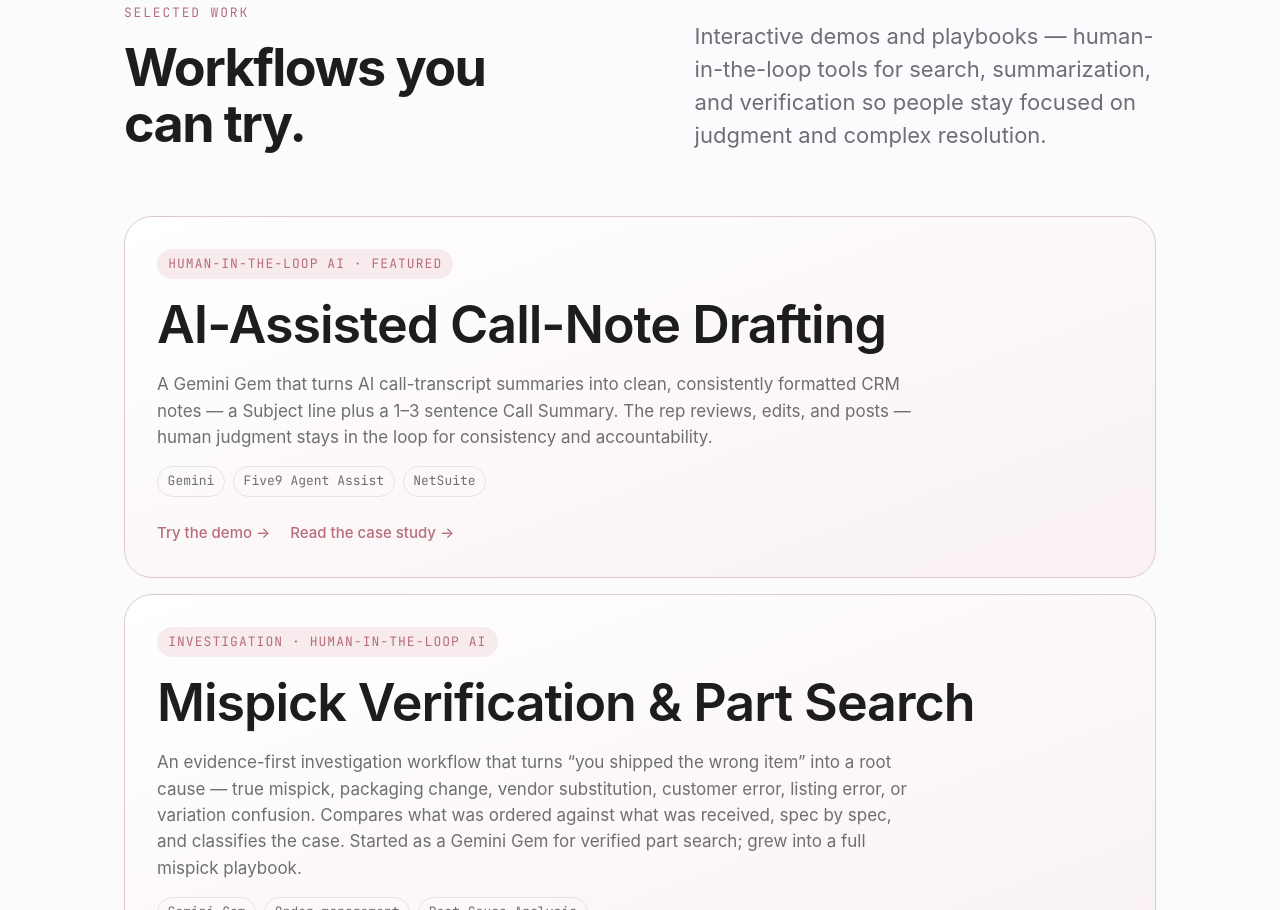
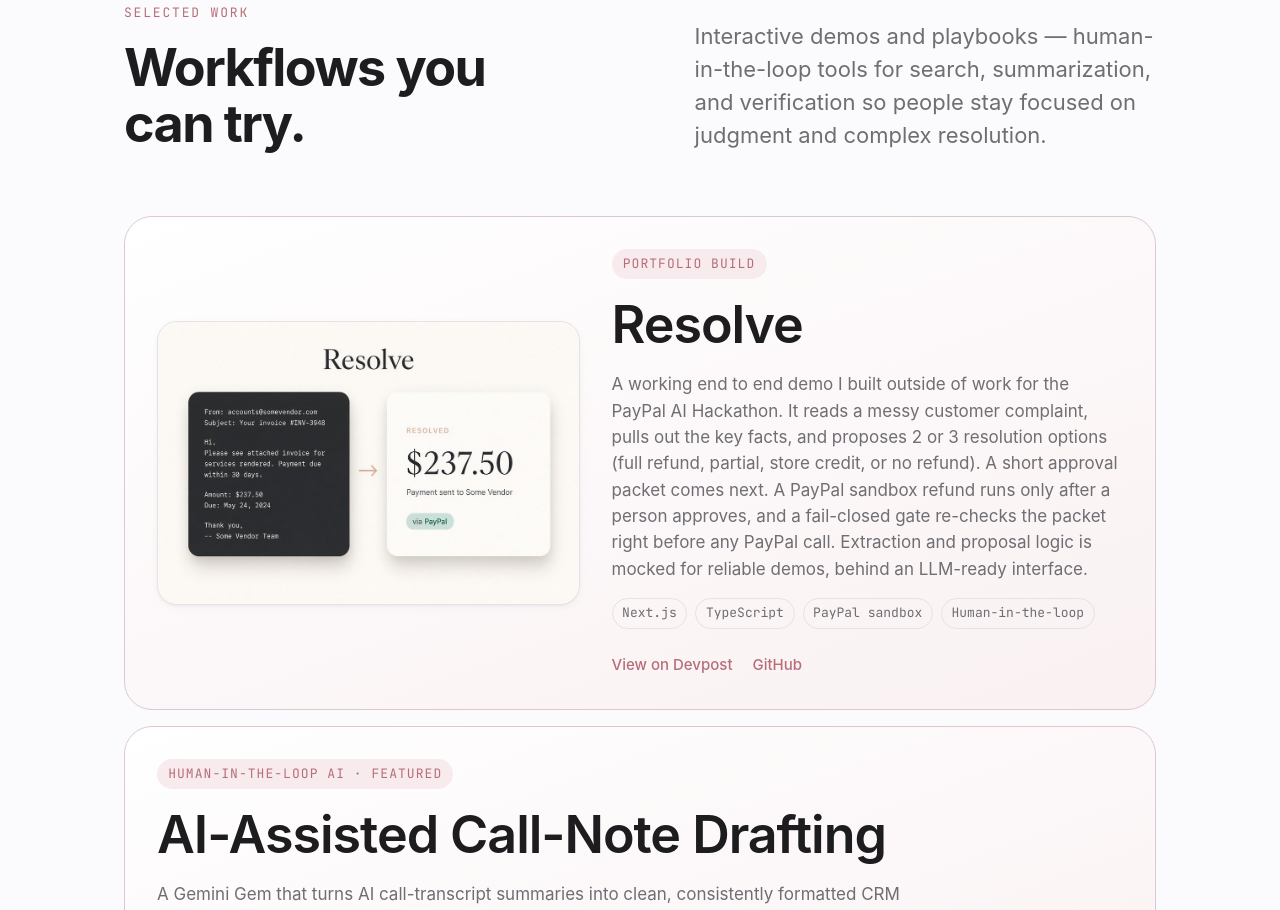
Before and after one commit to janackeh/janackeh-me, a plain HTML site: page index.html in a window 1280 px wide. Shown: the part 4616-5526 px from the top of the page. Drawn offline with Linux system fonts and the light colour scheme; a web font is replaced by a local one.

Commit message:
Add Resolve project

```diff
--- a/index.html
+++ b/index.html
@@ -157,6 +157,13 @@
           </article>
 
           <article class="toolkit-card reveal">
+            <div class="project-tag">Portfolio build</div>
+            <h3 class="toolkit-name">Resolve</h3>
+            <p class="toolkit-use">A working end to end demo I built outside of work. It reads a messy complaint, proposes 2 or 3 resolution options, and runs a PayPal sandbox refund only after a person approves.</p>
+            <p class="toolkit-proof"><a href="https://devpost.com/software/resolve-vhe4mz" target="_blank" rel="noopener noreferrer">View on Devpost</a> · <a href="https://github.com/janackeh/resolve" target="_blank" rel="noopener noreferrer">GitHub</a></p>
+          </article>
+
+          <article class="toolkit-card reveal">
             <div class="project-tag">Literacy</div>
             <h3 class="toolkit-name">MCP &amp; multi-agent awareness</h3>
             <p class="toolkit-use">Actively learning the agent ecosystem — Model Context Protocol, multi-agent patterns, and how local tools connect — so I can partner with eng and AI teams with shared vocabulary and clear handoffs.</p>
@@ -180,6 +187,24 @@
         </div>
 
         <div class="project-grid">
+          <article class="project project-featured project-featured-media reveal">
+            <div class="project-media">
+              <img src="./assets/resolve-thumb.jpg" alt="Resolve graphic: a vendor invoice email next to a $237.50 PayPal payment confirmation" width="1000" height="671" loading="lazy" decoding="async" />
+            </div>
+            <div class="project-body">
+              <div class="project-tag">Portfolio build</div>
+              <h3 class="project-title">Resolve</h3>
+              <p class="project-desc">A working end to end demo I built outside of work for the PayPal AI Hackathon. It reads a messy customer complaint, pulls out the key facts, and proposes 2 or 3 resolution options (full refund, partial, store credit, or no refund). A short approval packet comes next. A PayPal sandbox refund runs only after a person approves, and a fail-closed gate re-checks the packet right before any PayPal call. Extraction and proposal logic is mocked for reliable demos, behind an LLM-ready interface.</p>
+              <div class="project-meta">
+                <span>Next.js</span><span>TypeScript</span><span>PayPal sandbox</span><span>Human-in-the-loop</span>
+              </div>
+              <div class="project-links">
+                <a href="https://devpost.com/software/resolve-vhe4mz" target="_blank" rel="noopener noreferrer" class="project-link">View on Devpost</a>
+                <a href="https://github.com/janackeh/resolve" target="_blank" rel="noopener noreferrer" class="project-link">GitHub</a>
+              </div>
+            </div>
+          </article>
+
           <article class="project project-featured reveal">
             <div class="project-tag">Human-in-the-loop AI · Featured</div>
             <h3 class="project-title">AI-Assisted Call-Note Drafting</h3>
--- a/style.css
+++ b/style.css
@@ -420,6 +420,35 @@
 .project-featured .project-title {
   font-size: var(--text-2xl);
 }
+
+.project-featured-media {
+  display: grid;
+  grid-template-columns: minmax(0, 0.95fr) minmax(0, 1.15fr);
+  align-items: center;
+  gap: var(--space-8);
+}
+.project-media {
+  margin: 0;
+  border-radius: var(--radius-lg);
+  overflow: hidden;
+  border: 1px solid var(--color-border);
+  background: var(--color-surface-2);
+  box-shadow: var(--shadow-sm);
+}
+.project-media img {
+  display: block;
+  width: 100%;
+  height: auto;
+  aspect-ratio: 1000 / 671;
+  object-fit: cover;
+}
+.project-featured-media .project-body {
+  display: flex;
+  flex-direction: column;
+  gap: var(--space-4);
+  min-width: 0;
+}
+
 .project-desc {
   color: var(--color-text-muted);
   line-height: 1.55;
@@ -762,6 +791,10 @@
 
 /* ---------- Responsive ---------- */
 @media (max-width: 900px) {
+  .project-featured-media {
+    grid-template-columns: 1fr;
+    gap: var(--space-6);
+  }
   .project,
   .project-featured,
   .project-concept {
```
Also changed, not shown: assets/resolve-thumb.jpg (added).
